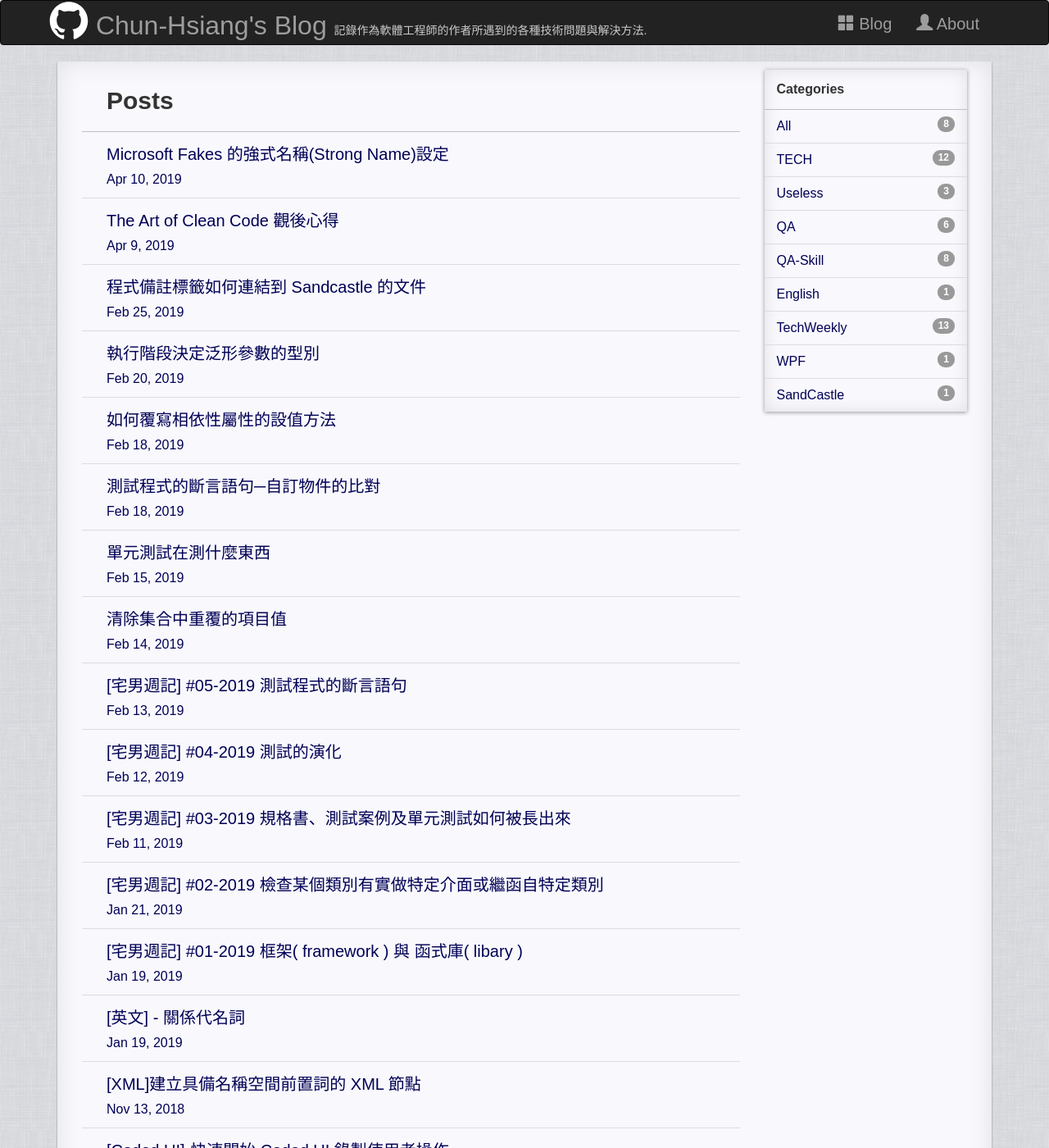
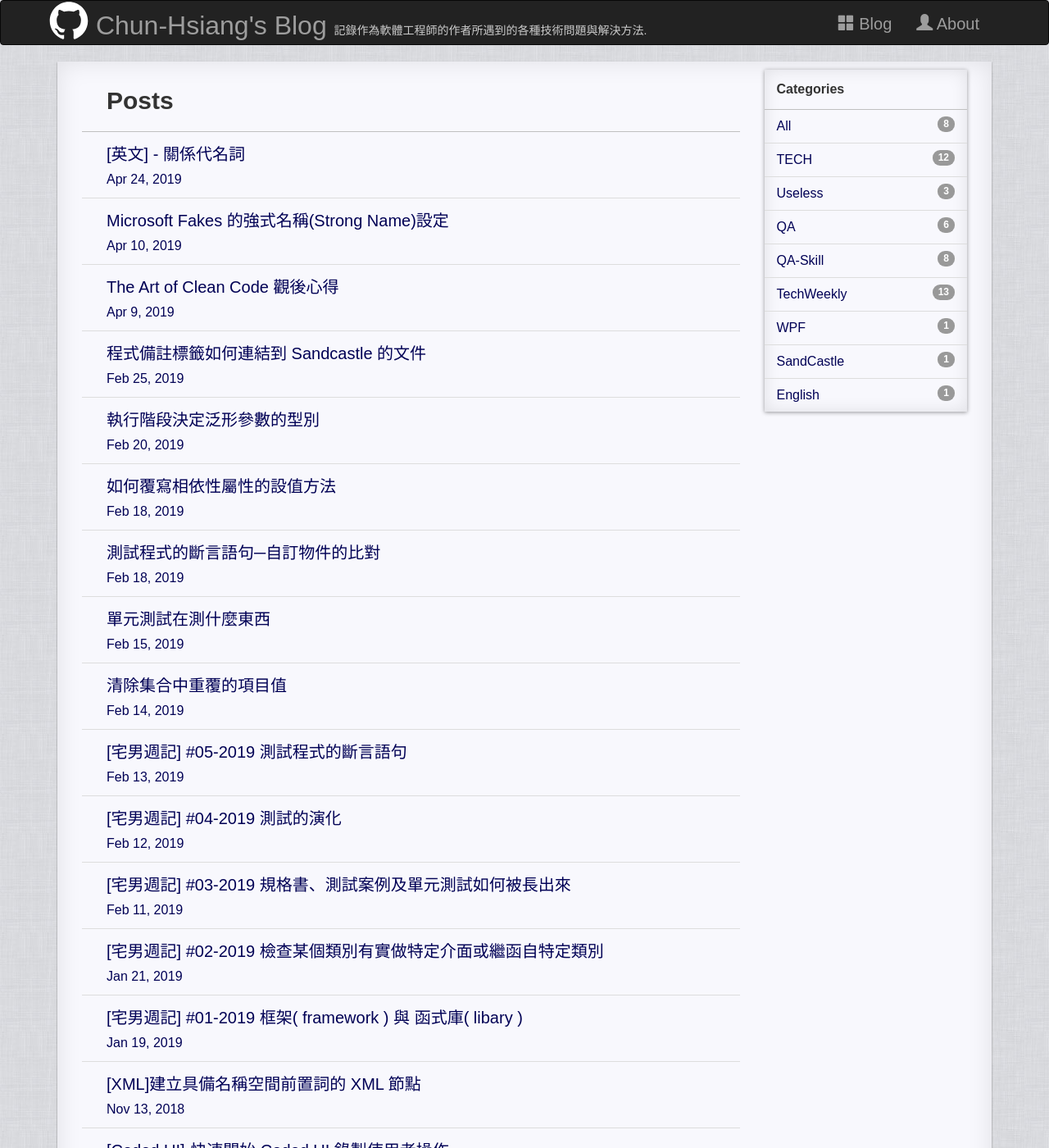
Before and after one commit to No129/No129.github.io, a Jekyll site: the page built from index.md, in a window 1280 px wide and 1400 px high. Shown: the whole window at 82% size. Built offline with Jekyll 4.4.1, drawn with Linux system fonts in a browser that asks for light colours; nearby versions of some CDN libraries.

Commit message:
update useless 01-2019

```diff
--- a/_posts/Useless/2019-04-24-[Useless]-01-2019.md
+++ b/_posts/Useless/2019-04-24-[Useless]-01-2019.md
@@ -3,8 +3,8 @@
 title: "[英文] - 關係代名詞"
 categories: Useless English
 tag:
-date: 2019-01-19 23:59:59 UTC+8
-last_modified_at: 2019-01-19 23:59:59 UTC+8
+date: 2019-04-24 23:59:59 UTC+8
+last_modified_at: 2019-04-24 23:59:59 UTC+8
 ---
 
 # 試題
```
